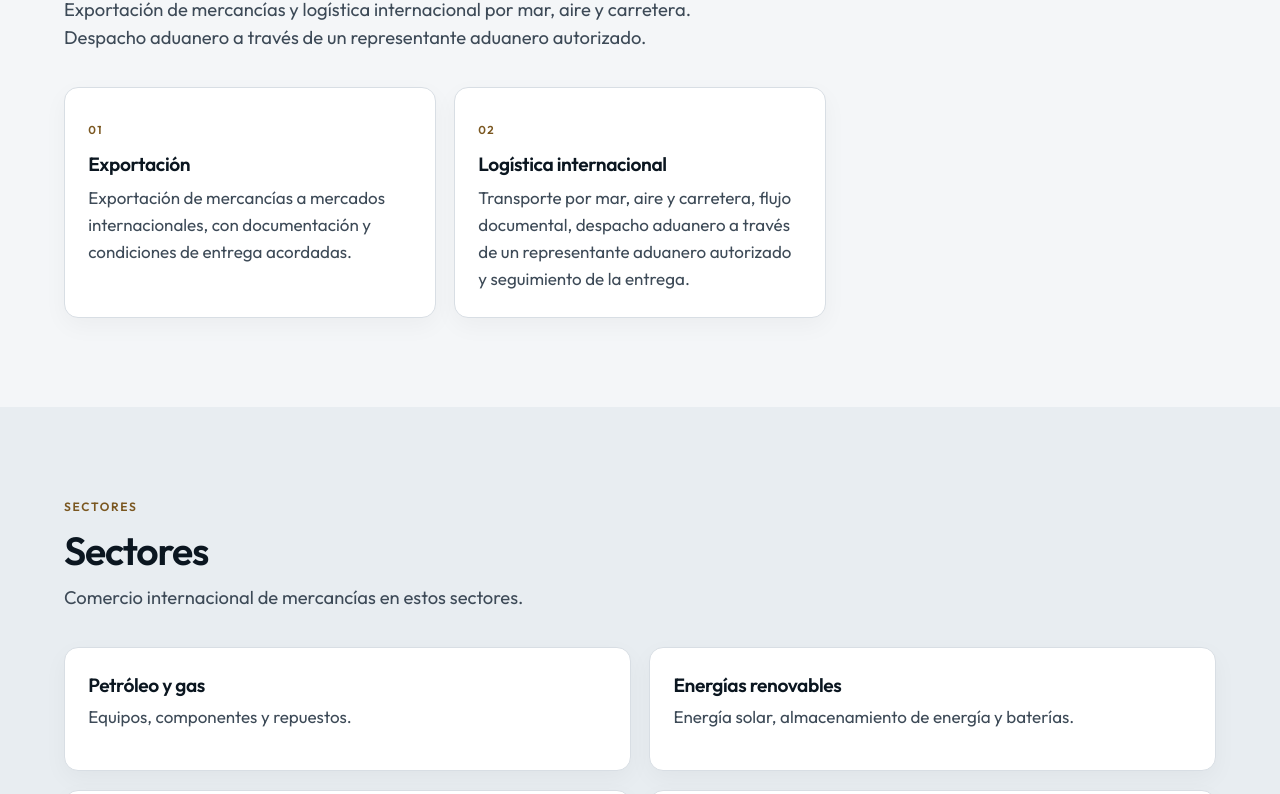
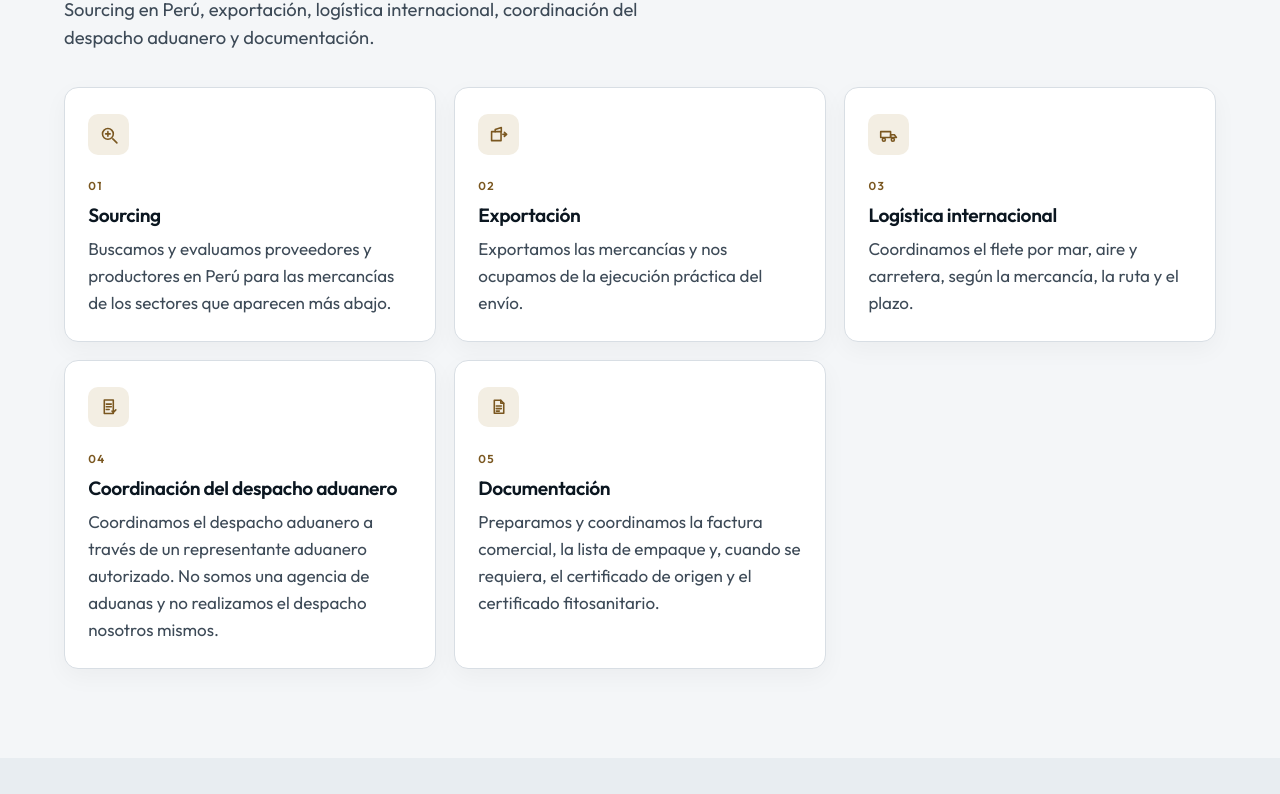
Before and after one commit to willynoslo17/ML-INTERNASJONAL-HANDEL, a plain HTML site: page es/index.html in a window 1280 px wide. Shown: the part 827-1621 px from the top of the page. Drawn offline with Linux system fonts and the light colour scheme.

Commit message:
Rewrite the Services block with the five trade services actually offered.
Add sourcing, export, logistics, customs-broker coordination and documentation, with icons, and drop the 'we reply by email' line from the contact section.

```diff
--- a/assets/site.css
+++ b/assets/site.css
@@ -316,9 +316,29 @@ footer .btn.whatsapp:hover { color: #fff; }
   padding: 1.6rem 1.45rem 1.5rem;
   box-shadow: 0 8px 24px rgba(11, 22, 32, 0.04);
 }
+.card .card-icon {
+  width: 2.55rem;
+  height: 2.55rem;
+  margin: 0 0 0.95rem;
+  display: flex;
+  align-items: center;
+  justify-content: center;
+  border-radius: 10px;
+  background: #f3eee3;
+  color: var(--gold-ink);
+}
+.card .card-icon svg {
+  width: 1.35rem;
+  height: 1.35rem;
+  fill: none;
+  stroke: currentColor;
+  stroke-width: 1.75;
+  stroke-linecap: round;
+  stroke-linejoin: round;
+}
 .card .kicker {
   display: inline-block;
-  margin: 0 0 0.85rem;
+  margin: 0 0 0.55rem;
   font-size: 0.72rem;
   font-weight: 600;
   letter-spacing: 0.12em;
@@ -539,12 +559,15 @@ footer a:hover { color: var(--gold); }
 .wa-float svg { width: 1.45rem; height: 1.45rem; fill: currentColor; }
 
 @media (min-width: 720px) {
-  .cards { grid-template-columns: repeat(3, 1fr); }
+  .cards { grid-template-columns: repeat(2, 1fr); }
   .sectors-grid { grid-template-columns: repeat(2, 1fr); }
   .contact-grid { grid-template-columns: minmax(0, 1fr) minmax(0, 1fr); gap: 2.5rem; align-items: start; }
 }
 @media (min-width: 900px) {
   .about-grid { grid-template-columns: 1fr 1.15fr; align-items: start; gap: 3.5rem; }
+}
+@media (min-width: 1100px) {
+  .cards { grid-template-columns: repeat(3, 1fr); }
 }
 @media (max-width: 899px) {
   .bar {
--- a/es/index.html
+++ b/es/index.html
@@ -86,23 +86,43 @@
     </div>
   </section>
 
-  <section class="section" id="servicios" data-reveal>
+    <section class="section" id="servicios" data-reveal>
     <div class="wrap">
       <header class="section-head">
         <p class="eyebrow">Servicios</p>
-        <h2>Exportación y logística internacional</h2>
-        <p class="lede">Exportación de mercancías y logística internacional por mar, aire y carretera. Despacho aduanero a través de un representante aduanero autorizado.</p>
+        <h2>Lo que ofrecemos</h2>
+        <p class="lede">Sourcing en Perú, exportación, logística internacional, coordinación del despacho aduanero y documentación.</p>
       </header>
       <ul class="cards">
         <li class="card">
+          <span class="card-icon"><svg viewBox="0 0 24 24" aria-hidden="true"><circle cx="11" cy="11" r="6"/><path d="M16.5 16.5 21 21"/><path d="M11 8.5v5M8.5 11h5"/></svg></span>
           <span class="kicker">01</span>
-          <h3>Exportación</h3>
-          <p>Exportación de mercancías a mercados internacionales, con documentación y condiciones de entrega acordadas.</p>
+          <h3>Sourcing</h3>
+          <p>Buscamos y evaluamos proveedores y productores en Perú para las mercancías de los sectores que aparecen más abajo.</p>
         </li>
         <li class="card">
+          <span class="card-icon"><svg viewBox="0 0 24 24" aria-hidden="true"><path d="M4 8.5h10.5v10H4z"/><path d="M8 8.5V6.2L14.8 4v4.5"/><path d="M16.5 11.5h4.2M18.2 9.2l2.5 2.3-2.5 2.3"/></svg></span>
           <span class="kicker">02</span>
+          <h3>Exportación</h3>
+          <p>Exportamos las mercancías y nos ocupamos de la ejecución práctica del envío.</p>
+        </li>
+        <li class="card">
+          <span class="card-icon"><svg viewBox="0 0 24 24" aria-hidden="true"><path d="M3 15h11V8.5H3z"/><path d="M14 12h4.2l2.3 3H14z"/><circle cx="6.5" cy="17.5" r="1.7"/><circle cx="16.5" cy="17.5" r="1.7"/></svg></span>
+          <span class="kicker">03</span>
           <h3>Logística internacional</h3>
-          <p>Transporte por mar, aire y carretera, flujo documental, despacho aduanero a través de un representante aduanero autorizado y seguimiento de la entrega.</p>
+          <p>Coordinamos el flete por mar, aire y carretera, según la mercancía, la ruta y el plazo.</p>
+        </li>
+        <li class="card">
+          <span class="card-icon"><svg viewBox="0 0 24 24" aria-hidden="true"><path d="M7 4.5h10v15H7z"/><path d="M9.2 9h5.6M9.2 12h5.6M9.2 15h3.2"/><path d="m15.6 16.8 1.4 1.4 2.8-2.8"/></svg></span>
+          <span class="kicker">04</span>
+          <h3>Coordinación del despacho aduanero</h3>
+          <p>Coordinamos el despacho aduanero a través de un representante aduanero autorizado. No somos una agencia de aduanas y no realizamos el despacho nosotros mismos.</p>
+        </li>
+        <li class="card">
+          <span class="card-icon"><svg viewBox="0 0 24 24" aria-hidden="true"><path d="M7 4.8h7.2L17.5 8v11.2H7z"/><path d="M14.2 4.8V8h3.3"/><path d="M9.2 11.2h5.6M9.2 14h5.6M9.2 16.8h3.4"/></svg></span>
+          <span class="kicker">05</span>
+          <h3>Documentación</h3>
+          <p>Preparamos y coordinamos la factura comercial, la lista de empaque y, cuando se requiera, el certificado de origen y el certificado fitosanitario.</p>
         </li>
       </ul>
     </div>
@@ -153,7 +173,7 @@
       <div class="contact-card">
         <p class="eyebrow">Contacto</p>
         <h2>Contacto.</h2>
-        <p class="lede">Correo: info@mlinternasjonal.no. Respondemos por correo.</p>
+        <p class="lede">Correo: info@mlinternasjonal.no.</p>
                 <p><a href="mailto:info@mlinternasjonal.no">info@mlinternasjonal.no</a></p>
         <div class="actions">
           <a class="btn whatsapp" href="https://wa.me/4792211752" target="_blank" rel="noopener noreferrer">WhatsApp</a>
```
Also changed, not shown: en/index.html (+27 -7 lines), index.html (+27 -7 lines).
